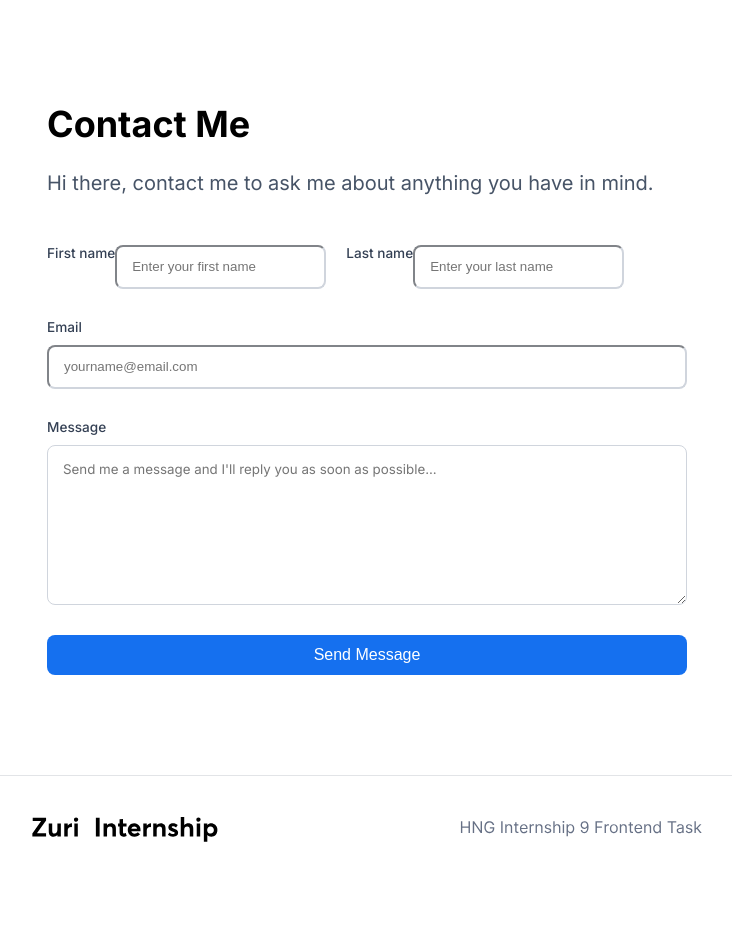
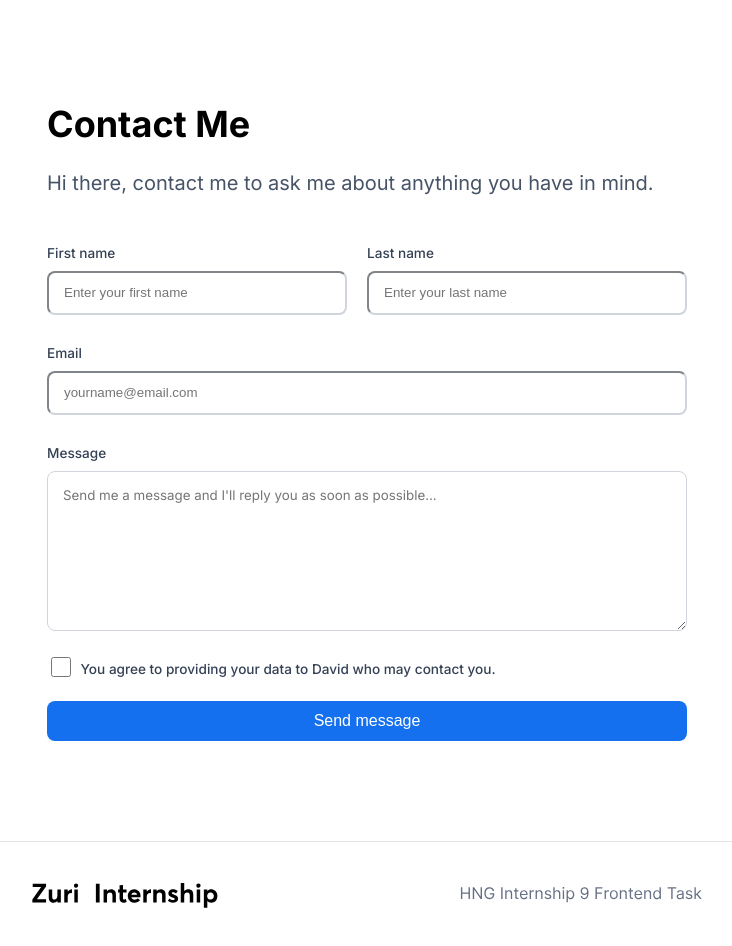
Before and after one commit to Davidson015/zuri-frontend-track-profile-page, a React (Create React App) app: page /contact in a window 1280 px wide. Shown: the whole page, without its empty margins (273-1005 px from the left). Before the commit the page ends 882 px from the top, so only its background shows below. Built offline with nearby package versions, Linux system fonts and the light colour scheme.

Commit message:
feat: added checkbox to contact page form

```diff
--- a/src/components/Contact.js
+++ b/src/components/Contact.js
@@ -8,10 +8,14 @@ const Contact = () => {
       {/* Contact Form */}
       <form>
         <div className="name-inputs">
-          <label for="first_name" >First name</label>
-          <input id="first_name" type="text" placeholder="Enter your first name" />
-          <label for="last_name" >Last name</label>
-          <input id="last_name" type="text" placeholder="Enter your last name" />
+          <div>
+            <label for="first_name" >First name</label>
+            <input id="first_name" type="text" placeholder="Enter your first name" />
+          </div>
+          <div>
+            <label for="last_name" >Last name</label>
+            <input id="last_name" type="text" placeholder="Enter your last name" />
+          </div>
         </div>
 
         <label for="email">Email</label>
@@ -20,7 +24,12 @@ const Contact = () => {
         <label for="message">Message</label>
         <textarea id="message" placeholder="Send me a message and I'll reply you as soon as possible..." />
 
-        <button id="btn__submit" type="submit">Send Message</button>
+        <div className="consent-msg">
+          <input id="check" type="checkbox" />
+          <label for="check">You agree to providing your data to David who may contact you.</label>
+        </div>
+
+        <button id="btn__submit" type="submit">Send message</button>
       </form>
     </div>
   )
--- a/src/styles.css
+++ b/src/styles.css
@@ -147,13 +147,10 @@ form label {
   display: flex;
 }
 
-.name-inputs div {
+.name-inputs > div {
+  display: flex;
+  flex-direction: column;
   width: 100%;
-}
-
-.name-inputs div input, .name-inputs div label {
-  display: block;
-  width: 90%;
 }
 
 #first_name{
@@ -169,6 +166,22 @@ textarea {
   font-family: inherit;
 }
 
+.consent-msg {
+  display: flex;
+  align-items: center;
+  margin-top: -3%;
+  margin-bottom: -1%;
+}
+
+.consent-msg > input {
+  margin-top: 2.5%;
+  margin-right: 1.5%;
+  border-radius: 6px;
+  border-color: #D0D5DD;
+  height: 20px;
+  width: 20px;
+}
+
 #btn__submit {
   background-color: #1570EF;
   border-radius: 8px;
@@ -176,6 +189,14 @@ textarea {
   height: 2.5rem;
   color: white;
   font-size: 16px;
+}
+
+#btn__submit:hover {
+  background-color: #135ec7;
+}
+
+#btn__submit:active {
+  background-color: #0f4085;
 }
 
 .footer {
@@ -216,16 +237,6 @@ textarea {
     flex-direction: column;
   }
 
-  .name-inputs div {
-    display: flex;
-    flex-direction: column;
-  }
-
-  .name-inputs div input, .name-inputs div label {
-    display: flex;
-    width: initial;
-  }
-
   #first_name {
     margin-right: 0;
   }
```
